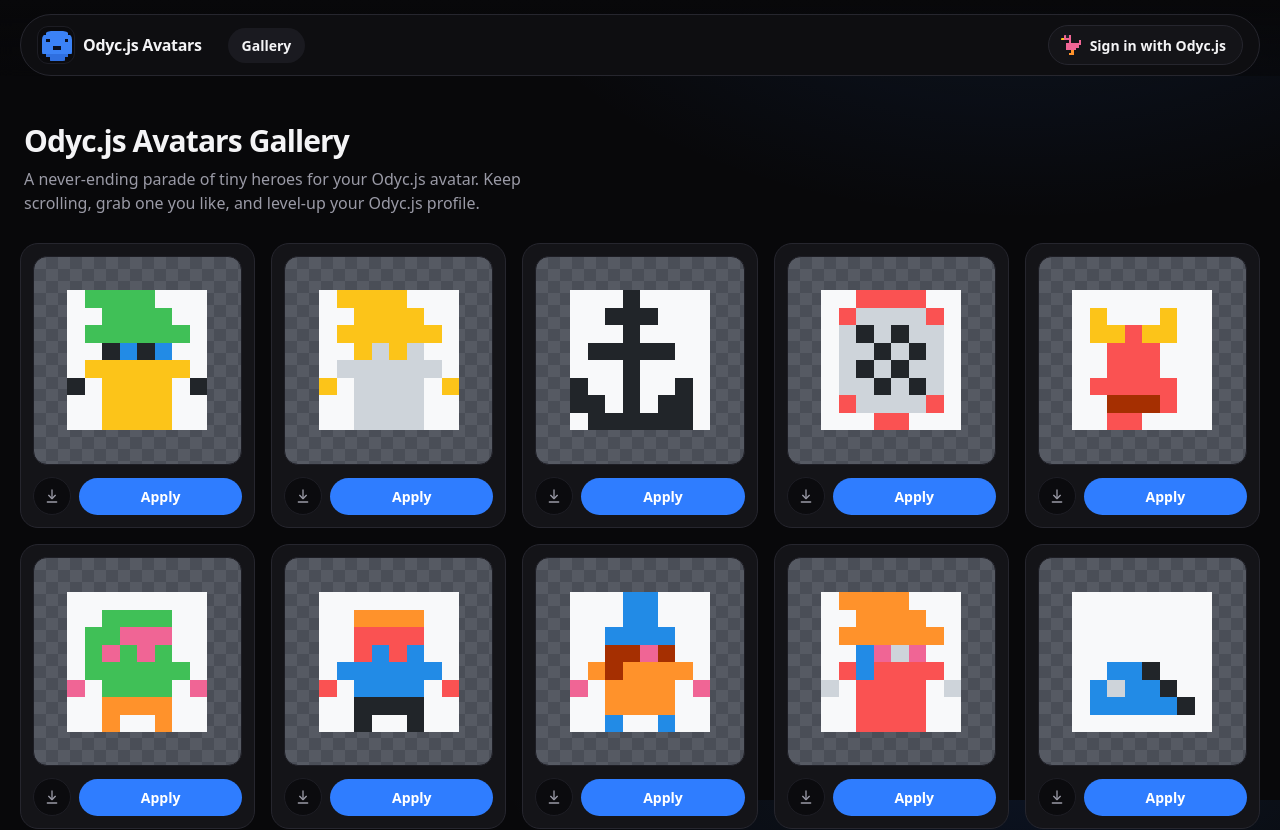
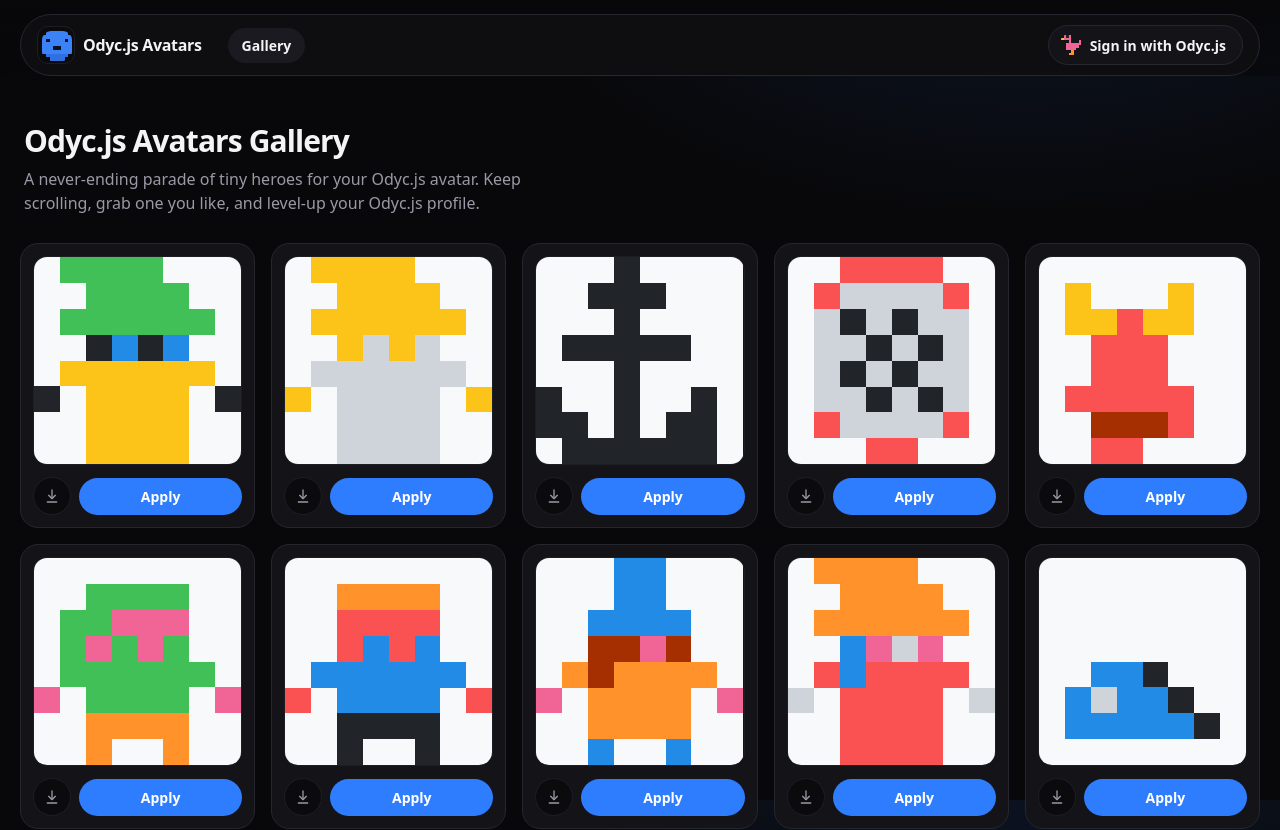
Before and after one commit to Meldiron/odyc-avatars, a React (Vite) app: page / in a window 1280 px wide. Shown: the top 830 px of the page. Built offline with nearby package versions, Linux system fonts and the light colour scheme; no server answers.

Commit message:
Improve design of avatar preview

```diff
--- a/src/index.css
+++ b/src/index.css
@@ -128,14 +128,10 @@
 @keyframes floatIn { from { opacity: 0; transform: translateY(-6px); } }
 .hero__appliedLabel { font-size: 12px; font-weight: 600; color: var(--muted); text-align: center; }
 .hero__appliedArt {
-  width: 80px; height: 80px; border-radius: 10px; padding: 9px;
-  background-color: #565a63;
-  background-image:
-    linear-gradient(45deg, #4a4e57 25%, transparent 25%, transparent 75%, #4a4e57 75%),
-    linear-gradient(45deg, #4a4e57 25%, transparent 25%, transparent 75%, #4a4e57 75%);
-  background-size: 20px 20px;
-  background-position: 0 0, 10px 10px;
+  width: 80px; height: 80px; border-radius: 10px;
+  background: #fff;
   border: 1px solid var(--border-soft);
+  overflow: hidden;
 }
 
 /* ---------- grid + cards ---------- */
@@ -162,16 +158,9 @@
   position: relative;
   aspect-ratio: 1 / 1;
   display: grid; place-items: center;
-  padding: 16%;
-  /* Mid-tone checkerboard so BOTH dark and light avatars stay visible. */
-  background-color: #565a63;
-  background-image:
-    linear-gradient(45deg, #4a4e57 25%, transparent 25%, transparent 75%, #4a4e57 75%),
-    linear-gradient(45deg, #4a4e57 25%, transparent 25%, transparent 75%, #4a4e57 75%);
-  background-size: 24px 24px;
-  background-position: 0 0, 12px 12px;
   border: 1px solid var(--border-soft);
   border-radius: 14px;
+  overflow: hidden;
 }
 .card__art { width: 100%; height: 100%; image-rendering: pixelated; }
 .card__badge {
```
